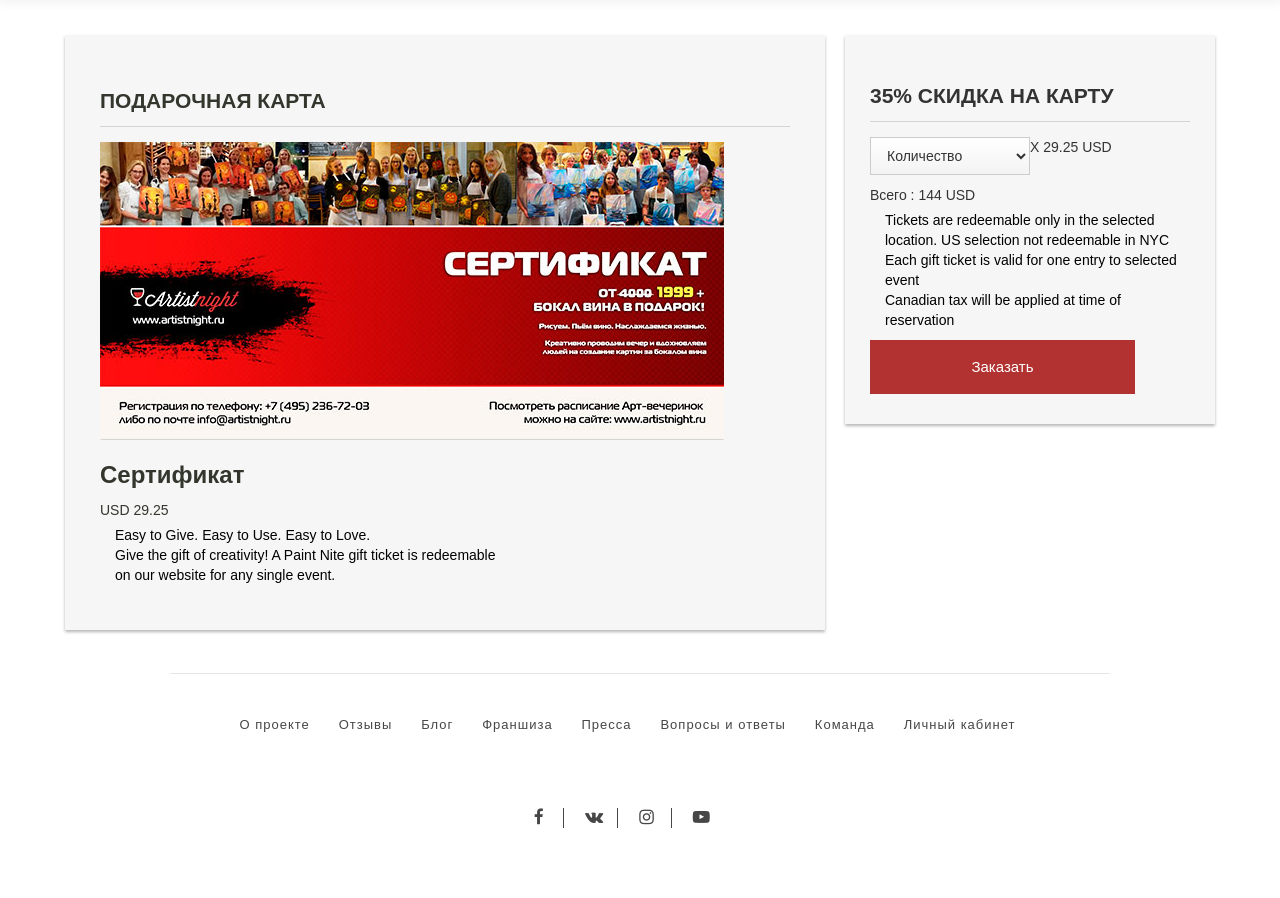
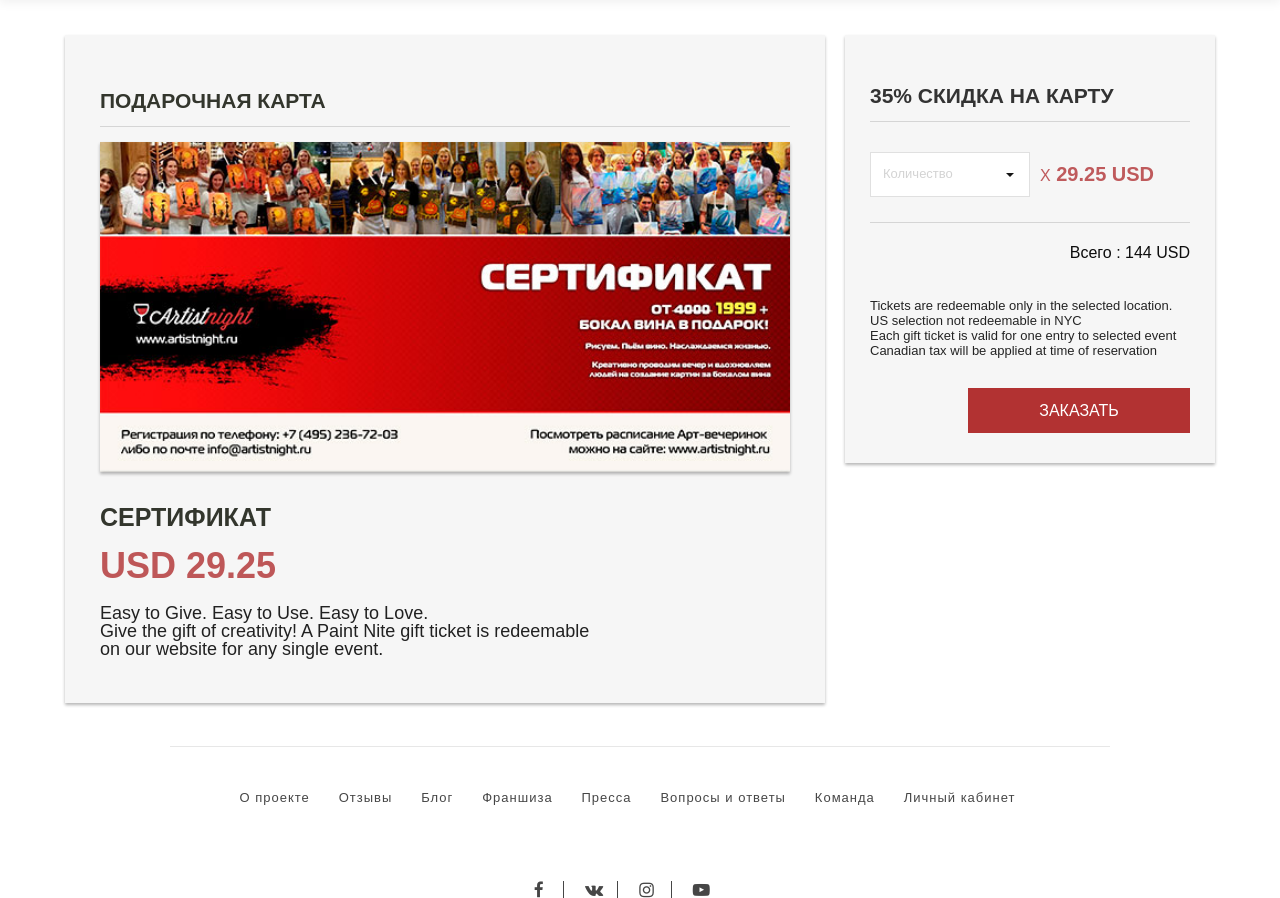
Before and after one commit to trixter5/artistnight, a PHP site: page /giftform.php in a window 1280 px wide. Shown: the part 89-987 px from the top of the page. Before the commit the page ends 917 px from the top, so only its background shows below. Run offline with PHP 8.4, Linux system fonts and the light colour scheme; some libraries are stand-ins or nearby versions.

Commit message:
add. gift form page - css edit

```diff
--- a/css/style.css
+++ b/css/style.css
@@ -75,9 +75,10 @@ h2 {
 h3 {
   margin-top: 20px;
   margin-bottom: 10px;
-  font-size: 24px;
+  font-size: 25px;
   line-height: 30px;
   font-weight: 600;
+  text-transform: uppercase;
 }
 
 h4 {
@@ -107,7 +108,6 @@ h6 {
 p {
   margin-top: 5px;
   margin-bottom: 10px;
-  padding-left: 15px;
   font-family: 'Fira Sans', sans-serif;
   font-weight: 400;
   color: #000;
@@ -610,6 +610,16 @@ a {
   text-align: center;
 }
 
+.button:hover, input[type="submit"]:hover {
+  background-color: #be5758;
+  outline: none;
+}
+
+.button:active, input[type="submit"]:active {
+  box-shadow: inset 0 0 8px 1px rgba(0, 0, 0, .2);
+  outline: none;
+}
+
 .loadmore_button {
   display: block;
   width: 185px;
@@ -627,10 +637,12 @@ a {
 
 .loadmore_button:hover {
   box-shadow: 0 0 4px 1px rgba(0, 0, 0, .3);
+  background-color: #fff;
 }
 
 .loadmore_button:active {
   box-shadow: inset 0 0 8px 0 rgba(0, 0, 0, .15);
+  background-color: #fff;
 }
 
 .blog_head {
@@ -670,7 +682,7 @@ a {
 }
 
 .feed_rait {
-    margin-top: 10px;
+  margin-top: 10px;
 }
 
 .item_rait {
@@ -1661,6 +1673,110 @@ select::-ms-expand {
   outline: none;
 }
 
+.giftform_imgwrap {
+  box-shadow: 0 2px 3px 0 rgba(0, 0, 0, .29);
+}
+
+.giftform_img {
+  width: 100%;
+}
+
+.giftform_descript {
+  margin-top: 30px;
+}
+
+.giftform_price {
+  margin-top: 15px;
+  margin-bottom: 20px;
+  color: #be5758;
+  font-size: 36px;
+  line-height: 37px;
+  font-weight: 700;
+  text-transform: uppercase;
+}
+
+.giftform_desctext {
+  padding-left: 0px;
+  color: #212121;
+  font-size: 18px;
+  line-height: 18px;
+}
+
+.giftform_val {
+  margin-bottom: 20px;
+  padding-top: 15px;
+  padding-bottom: 15px;
+  border-bottom: 1px solid #d5d5d5;
+}
+
+.giftform_valcount {
+  padding-left: 10px;
+  color: #bf5a5c;
+  font-size: 20px;
+  line-height: 45px;
+  font-weight: 700;
+}
+
+.giftform_select {
+  width: 100%;
+  height: 45px;
+  max-width: 200px;
+  border: 1px solid #e0e0e0;
+  color: #d3d3d3;
+  font-size: 13px;
+  background-image: none;
+  -webkit-appearance: none;
+    background-image: url('../images/select_img.png');
+    background-repeat: no-repeat;
+    background-position: 90% center;
+    cursor: pointer;
+    /* for FF */
+  -moz-appearance: none;
+  text-indent: 0.01px;
+  text-overflow: '';
+  /* for IE */
+  -ms-appearance: none;
+  appearance: none!important;
+}
+
+select::-ms-expand {
+  display: none;
+}
+
+.giftform_sum {
+  margin-bottom: 35px;
+  text-align: right;
+}
+
+.giftform_sumtext {
+  color: #0d0d0d;
+  font-size: 16px;
+}
+
+.giftform_textform {
+  margin-bottom: 30px;
+  padding-left: 0px;
+  color: #242424;
+  font-size: 13px;
+  line-height: 15px;
+}
+
+.button.giftform_btn {
+  width: 222px;
+  height: 45px;
+  min-width: auto;
+  padding-top: 15px;
+  padding-bottom: 15px;
+  float: right;
+  font-size: 16px;
+  line-height: 16px;
+  text-transform: uppercase;
+}
+
+.giftform_x {
+  font-size: 16px;
+  font-weight: 400;
+}
 
 @media (max-width: 1180px) {
   .menu_link {
```
